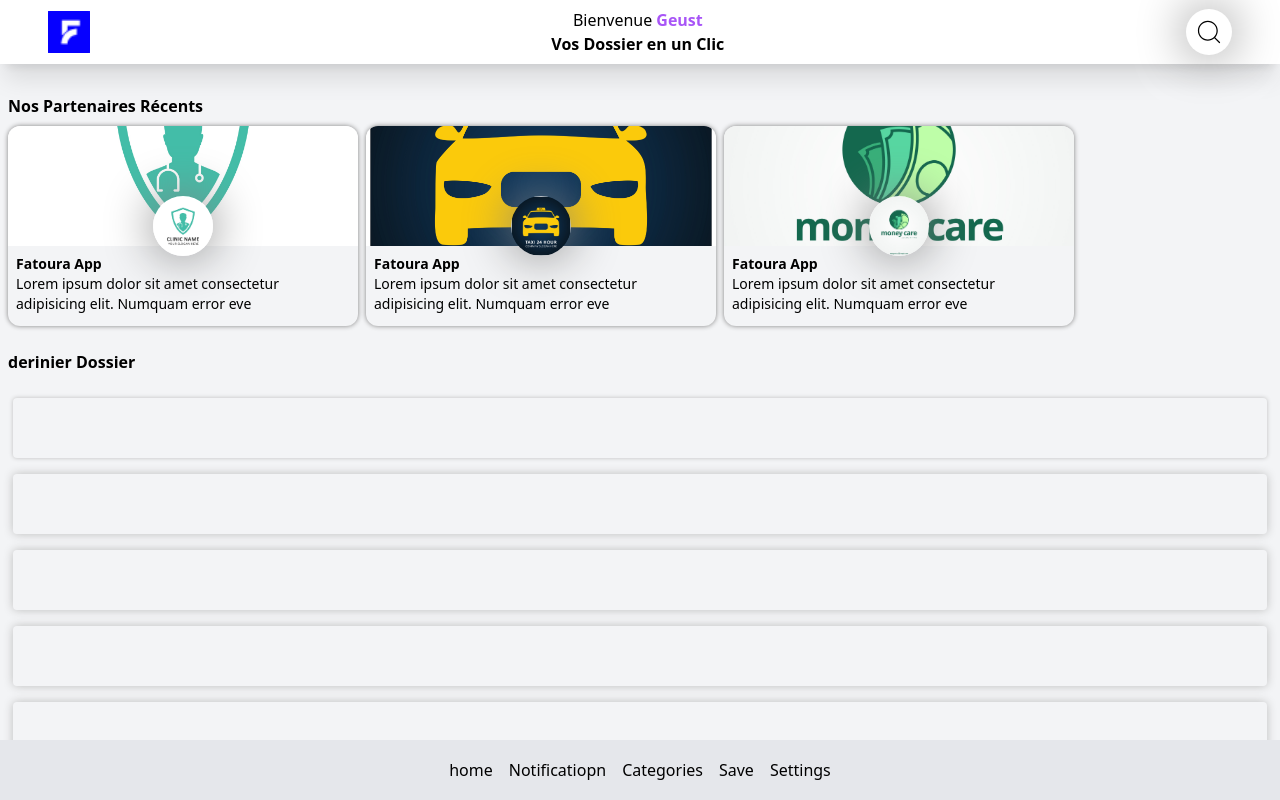
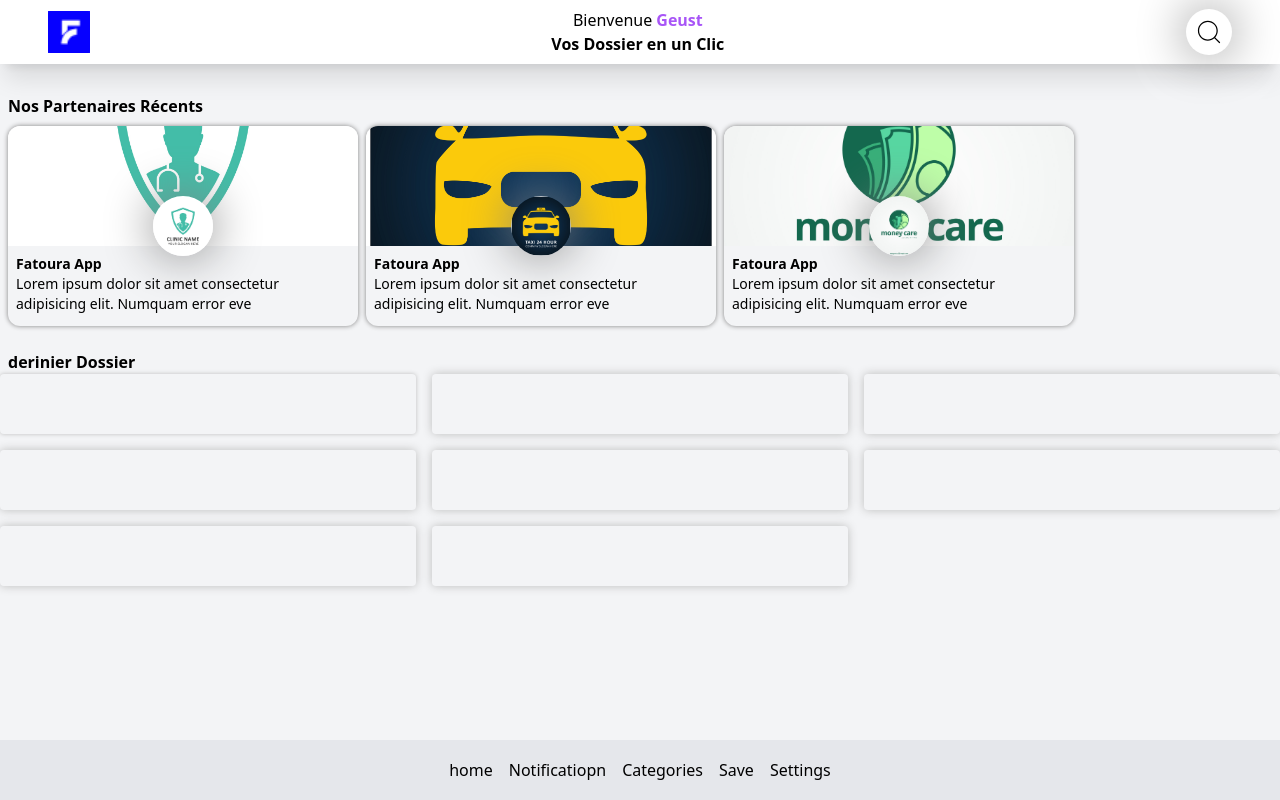
Before and after one commit to imadbenmadi/Djezzy-Event, a React (Vite) app: page / in a window 1280 px wide. Built offline with nearby package versions, Linux system fonts and the light colour scheme.

Commit message:
edite lateest Component

```diff
--- a/src/Components/HomeComponents/Latest.jsx
+++ b/src/Components/HomeComponents/Latest.jsx
@@ -3,32 +3,40 @@ import React from 'react'
 export default function Latest() {
   return (
       <div>
-          <div className=" ml-2 mt-4 mb-6 font-bold">derinier Dossier </div>
-          <div className=" flex flex-col gap-4 ">
+          <div className=" ml-2 mt-4 mb-[6] font-bold">derinier Dossier </div>
+          <div className="grid grid-cols-1 sm:grid-cols-2 md:grid-cols-3 lg:grid-cols-3 xl:grid-cols-3 gap-4 pb-[70px]">
               <div
-                  className=" w-[98%] h-[60px] m-auto rounded "
+                  className="w-full h-[60px] rounded"
                   style={{ boxShadow: "0px 0px 4px #bdbdbd" }}
               ></div>
               <div
-                  className=" w-[98%] h-[60px] m-auto rounded "
+                  className="w-full h-[60px] rounded"
                   style={{ boxShadow: "0px 0px 10px #bdbdbd" }}
-              ></div>{" "}
+              ></div>
               <div
-                  className=" w-[98%] h-[60px] m-auto rounded "
+                  className="w-full h-[60px] rounded"
                   style={{ boxShadow: "0px 0px 10px #bdbdbd" }}
-              ></div>{" "}
+              ></div>
               <div
-                  className=" w-[98%] h-[60px] m-auto rounded "
+                  className="w-full h-[60px] rounded"
                   style={{ boxShadow: "0px 0px 10px #bdbdbd" }}
-              ></div>{" "}
+              ></div>
               <div
-                  className=" w-[98%] h-[60px] m-auto rounded "
+                  className="w-full h-[60px] rounded"
                   style={{ boxShadow: "0px 0px 10px #bdbdbd" }}
-              ></div>{" "}
+              ></div>
               <div
-                  className=" w-[98%] h-[60px] m-auto rounded "
+                  className="w-full h-[60px] rounded"
                   style={{ boxShadow: "0px 0px 10px #bdbdbd" }}
-              ></div>{" "}
+              ></div>
+              <div
+                  className="w-full h-[60px] rounded"
+                  style={{ boxShadow: "0px 0px 10px #bdbdbd" }}
+              ></div>
+              <div
+                  className="w-full h-[60px] rounded"
+                  style={{ boxShadow: "0px 0px 10px #bdbdbd" }}
+              ></div>
           </div>
       </div>
   );
--- a/src/Components/HomeComponents/NavBar.jsx
+++ b/src/Components/HomeComponents/NavBar.jsx
@@ -5,7 +5,7 @@ import { Link } from "react-router-dom";
 export default function NavBar() {
     return (
         <div className=" bg-white fixed items-center top-0 flex w-[100%] p-2 shadow-xl z-50 ">
-            <div className=" ml-[40px]">
+            <div className=" md:ml-[40px]">
                 <img src={Logo} alt="" className=" w-12" />
             </div>
             <div className=" flex flex-col w-[100%] text-center">
@@ -21,7 +21,7 @@ export default function NavBar() {
             <div
                 style={{ boxShadow: "0px 0px 50px 0px gray" }}
                 className="
-             shadow-lg cursor-pointer p-2 rounded-full mr-[40px]"
+             shadow-lg cursor-pointer p-2 rounded-full md:mr-[40px]"
             >
                 <Link to={"/Search"}>
                     <CiSearch className=" text-3xl " />
--- a/src/Components/Pages/Home.jsx
+++ b/src/Components/Pages/Home.jsx
@@ -6,7 +6,7 @@ export default function Home() {
     return (
         <div className="w-[100%]">
             <NavBar />
-            <div className="pt-[94px] bg-gray-100">
+            <div className="pt-[94px]  min-h-[100vh] bg-gray-100">
                 <New_Subs />
                 <Latest />
             </div>
```
